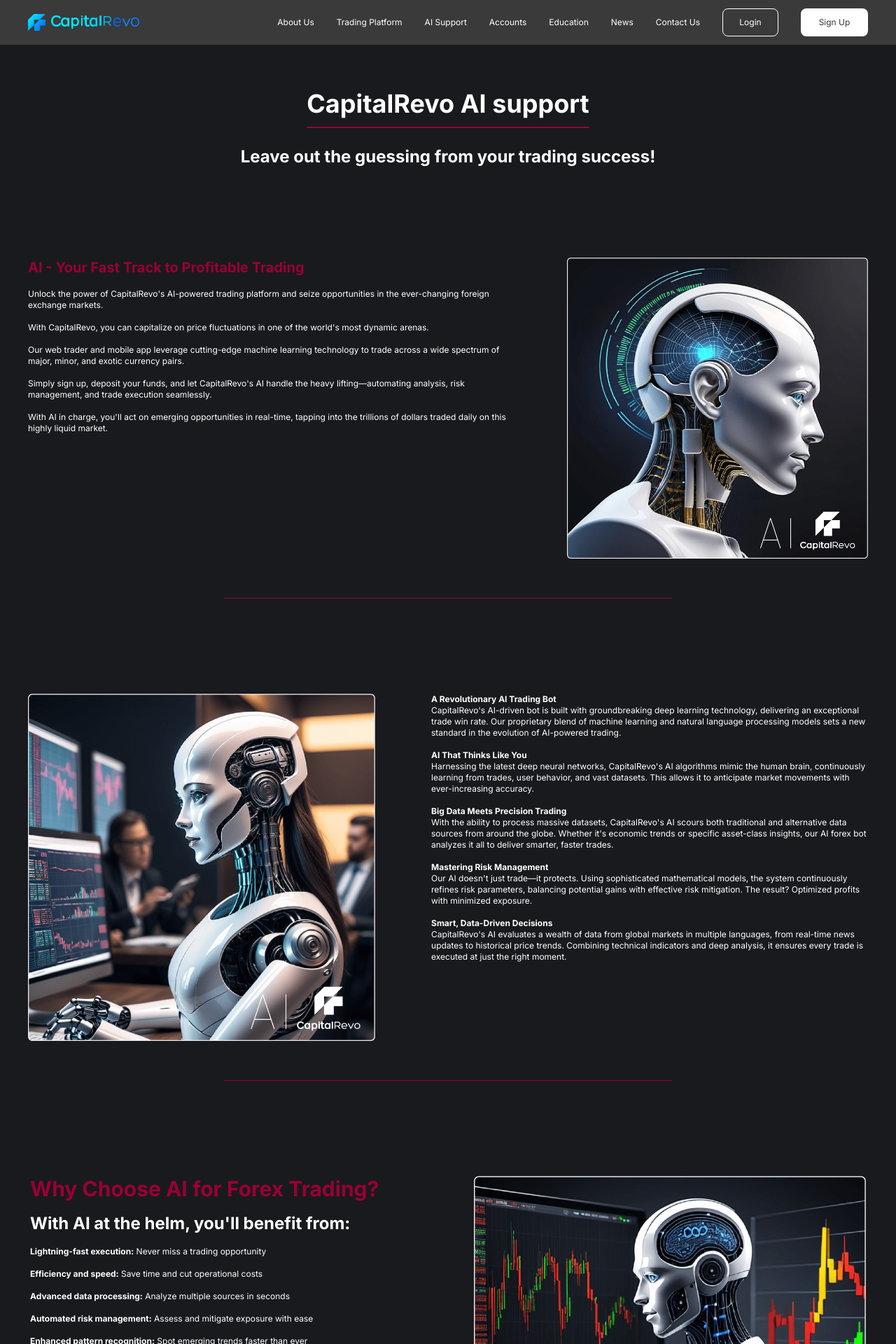
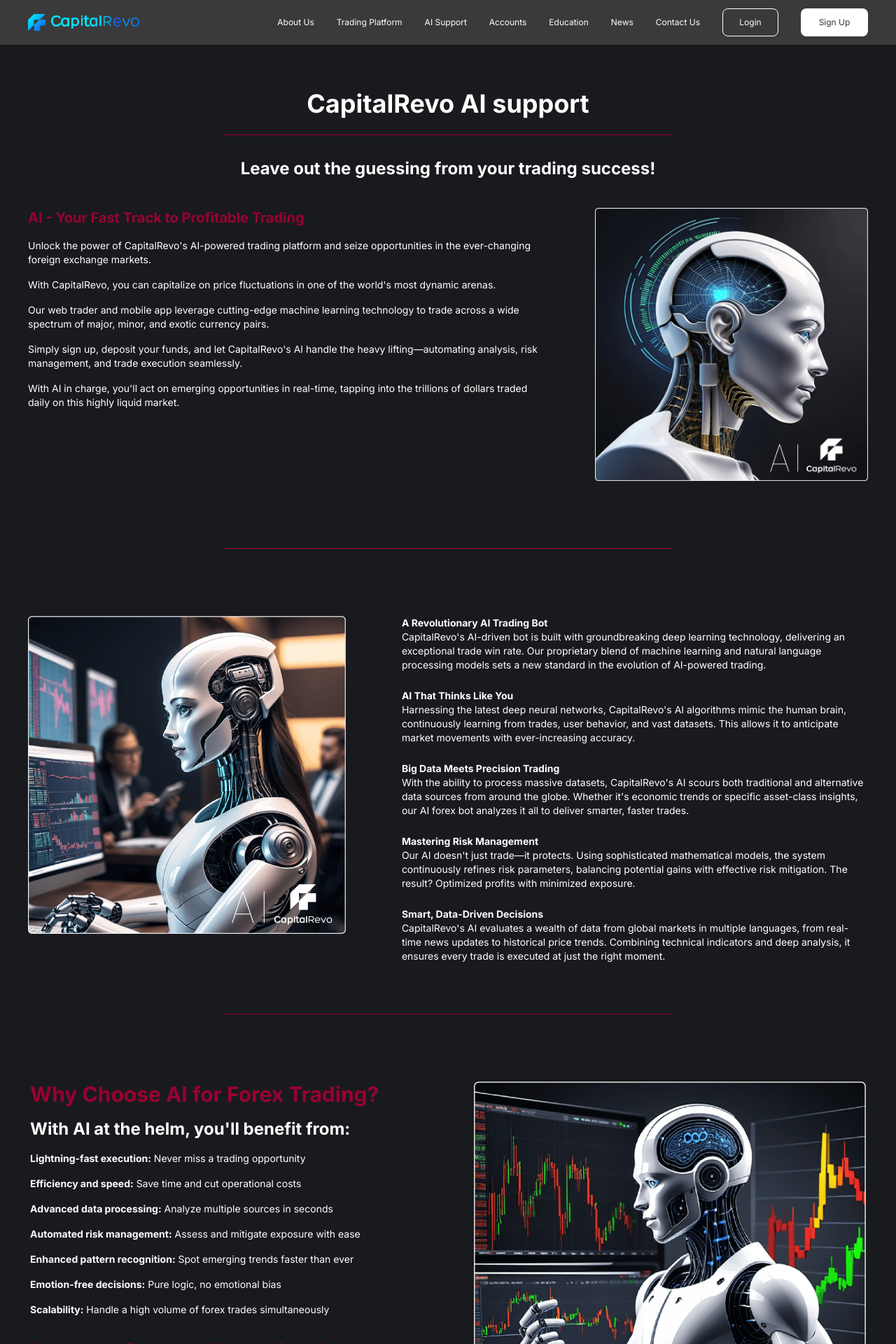
Before and after one commit to dragoljub123/capitalrevo, a Next.js app: page /ai-support in a window 1280 px wide. Shown: the top 1920 px of the page at 70% size. Built offline with nearby package versions, Linux system fonts and the light colour scheme.

Commit message:
promena peding

```diff
--- a/app/accounts/page.tsx
+++ b/app/accounts/page.tsx
@@ -35,10 +35,10 @@
     <div className="mx-auto">
       <Navbar />
       <div className=" pb-20 flex-row justify-center ">
-        <div className="crafy ">
+        <div className="crafy  ">
           <div className=" mx-auto flex items-center justify-center ">
             <div className="max-w-screen-xl mx-auto flex flex-col  justify-between items-center px-4 lg:px-0 h-full">
-              <h2 className="text-4xl py-4 text-white font-bold mb-6 mt-0 lg:mt-6 text-center lg:text-4xl ">
+              <h2 className="text-4xl py-4 text-white font-bold mb-6 mt-10 lg:mt-20 text-center lg:text-4xl ">
                 Choose the Right Account for Your Trading Needs
               </h2>
               <p className=" mb-4 text-center text-sm  text-white max-w-[900px]">
--- a/app/ai-support/page.tsx
+++ b/app/ai-support/page.tsx
@@ -18,13 +18,16 @@
   return (
     <div className="mx-auto bg-[#191A1E]">
       <Navbar />
-      <h2 className=" pt-32 text-white text-4xl text-center font-bold mb-4 underline decoration-[#990033] decoration-2 underline-offset-[20px]">
+      <h2 className=" hidden md:block  pt-32 text-white text-4xl text-center font-bold mb-4 ">
         CapitalRevo AI support
       </h2>
-      <h3 className="text-2xl mt-10 text-white font-bold text-center">
+      <div className="hidden md:flex  justify-center ">
+        <hr className="border-t-[1px] border-[#990033] w-[50%] my-2 " />
+      </div>
+      <h3 className="hidden md:block  text-2xl mt-6 text-white font-bold text-center">
         Leave out the guessing from your trading success!
       </h3>
-      <div className=" hidden md:flex md:justify-center  pt-32 ">
+      <div className=" hidden md:flex md:justify-center  pt-10 ">
         <div className="max-w-screen-xl flex justify-center text-white  h-[470px] ">
           {/* Leva strana */}
 
@@ -35,7 +38,7 @@
 
             {/* Prvi paragraf */}
             <div className="mb-4">
-              <p className="text-xs">
+              <p className="text-sm">
                 Unlock the power of CapitalRevo&apos;s AI-powered trading
                 platform and seize opportunities in the ever-changing foreign
                 exchange markets.
@@ -44,7 +47,7 @@
 
             {/* Drugi paragraf */}
             <div className="mb-4">
-              <p className="text-xs">
+              <p className="text-sm">
                 With CapitalRevo, you can capitalize on price fluctuations in
                 one of the world&apos;s most dynamic arenas.
               </p>
@@ -52,7 +55,7 @@
 
             {/* Treći paragraf */}
             <div className="mb-4">
-              <p className="text-xs">
+              <p className="text-sm">
                 Our web trader and mobile app leverage cutting-edge machine
                 learning technology to trade across a wide spectrum of major,
                 minor, and exotic currency pairs.
@@ -61,7 +64,7 @@
 
             {/* Četvrti paragraf */}
             <div className="mb-4">
-              <p className="text-xs">
+              <p className="text-sm">
                 Simply sign up, deposit your funds, and let CapitalRevo&apos;s
                 AI handle the heavy lifting—automating analysis, risk
                 management, and trade execution seamlessly.
@@ -70,7 +73,7 @@
 
             {/* Peti paragraf */}
             <div className="mb-4">
-              <p className="text-xs">
+              <p className="text-sm">
                 With AI in charge, you&apos;ll act on emerging opportunities in
                 real-time, tapping into the trillions of dollars traded daily on
                 this highly liquid market.
@@ -93,7 +96,7 @@
       <div className="hidden md:flex  justify-center ">
         <hr className="border-t-[1px] border-[#990033] w-[50%] my-4 " />
       </div>
-      <div className=" hidden md:flex md:justify-center  pt-20">
+      <div className=" hidden md:flex md:justify-center  pt-10">
         <div className="max-w-screen-xl flex justify-center text-white ">
           <div className="w-full p-4 xl:p-10">
             <Image
@@ -104,8 +107,8 @@
               className="w-full"
             />
           </div>
-          <div className="text-white text-xs p-4 xl:p-10">
-            <p className="mb-4">
+          <div className="text-white text-xs md:text-sm p-4 xl:p-10 ">
+            <p className="mb-6">
               <strong>A Revolutionary AI Trading Bot</strong>
               <br />
               CapitalRevo&apos;s AI-driven bot is built with groundbreaking deep
@@ -115,7 +118,7 @@
               AI-powered trading.
             </p>
 
-            <p className="mb-4">
+            <p className="mb-6">
               <strong>AI That Thinks Like You</strong>
               <br />
               Harnessing the latest deep neural networks, CapitalRevo&apos;s AI
@@ -124,7 +127,7 @@
               anticipate market movements with ever-increasing accuracy.
             </p>
 
-            <p className="mb-4">
+            <p className="mb-6">
               <strong>Big Data Meets Precision Trading</strong>
               <br />
               With the ability to process massive datasets, CapitalRevo&apos;s
@@ -134,7 +137,7 @@
               smarter, faster trades.
             </p>
 
-            <p className="mb-4">
+            <p className="mb-6">
               <strong>Mastering Risk Management</strong>
               <br />
               Our AI doesn&apos;t just trade—it protects. Using sophisticated
@@ -158,7 +161,7 @@
       <div className="hidden md:flex justify-center ">
         <hr className="border-t-[1px] border-[#990033] w-[50%] my-4 " />
       </div>
-      <div className="hidden md:flex md:justify-center pt-20">
+      <div className="hidden md:flex md:justify-center pt-10">
         <div className="max-w-screen-xl flex justify-center text-white">
           {/* Deo sa tekstom */}
           <div className=" p-4 xl:p-10">
@@ -173,31 +176,31 @@
             </h2>
 
             {/* Paragrafi sa tekstom */}
-            <p className="text-white text-xs my-4">
+            <p className="text-white text-sm  my-4">
               <strong>Lightning-fast execution:</strong> Never miss a trading
               opportunity
             </p>
-            <p className="text-white text-xs my-4">
+            <p className="text-white text-sm my-4">
               <strong>Efficiency and speed:</strong> Save time and cut
               operational costs
             </p>
-            <p className="text-white text-xs my-4">
+            <p className="text-white text-sm my-4">
               <strong>Advanced data processing:</strong> Analyze multiple
               sources in seconds
             </p>
-            <p className="text-white text-xs my-4">
+            <p className="text-white text-sm my-4">
               <strong>Automated risk management:</strong> Assess and mitigate
               exposure with ease
             </p>
-            <p className="text-white text-xs my-4">
+            <p className="text-white text-sm my-4">
               <strong>Enhanced pattern recognition:</strong> Spot emerging
               trends faster than ever
             </p>
-            <p className="text-white text-xs my-4">
+            <p className="text-white text-sm my-4">
               <strong>Emotion-free decisions:</strong> Pure logic, no emotional
               bias
             </p>
-            <p className="text-white text-xs my-4">
+            <p className="text-white text-sm my-4">
               <strong>Scalability:</strong> Handle a high volume of forex trades
               simultaneously
             </p>
--- a/app/components/AiPageM.tsx
+++ b/app/components/AiPageM.tsx
@@ -4,7 +4,15 @@
 const AiPageM = () => {
   return (
     <div className="mx-auto p-10 text-white">
-      {/* Naslov */}
+      <h2 className="   pt-10 text-white text-3xl text-center font-bold mb-4 ">
+        CapitalRevo AI support
+      </h2>
+      <div className="  flex justify-center ">
+        <hr className="border-t-[2px] border-[#990033] w-[90%] my-2 " />
+      </div>
+      <h3 className=" text-xl mt-2 mb-2 text-white font-bold text-center">
+        Leave out the guessing from your trading success!
+      </h3>
 
       {/* Slika */}
       <div className="w-full mb-4">
@@ -16,7 +24,7 @@
           className="w-full"
         />
       </div>
-      <h2 className="mb-4 text-2xl font-bold  underline text-[#990033]">
+      <h2 className="mb-4 text-lg font-bold   text-[#990033]">
         AI - Your Fast Track to Profitable Trading
       </h2>
 
@@ -62,7 +70,9 @@
           highly liquid market.
         </p>
       </div>
-
+      <div className="  flex justify-center ">
+        <hr className="border-t-[2px] border-[#990033] w-[100%] my-2 mb-5 " />
+      </div>
       {/* Slika */}
       <div className="w-full mb-4">
         <Image
@@ -118,7 +128,9 @@
         trends. Combining technical indicators and deep analysis, it ensures
         every trade is executed at just the right moment.
       </p>
-
+      <div className="  flex justify-center ">
+        <hr className="border-t-[2px] border-[#990033] w-[100%] my-2 mb-5" />
+      </div>
       <div className="w-full mb-4">
         <Image
           src="/HP AI Image 3.png" // zameni sa putanjom do tvoje slike
--- a/app/components/DailyNewsWidget.tsx
+++ b/app/components/DailyNewsWidget.tsx
@@ -22,13 +22,13 @@
     <div>
       <div className="bg-gray-50">
         <div className="pt-3 pb-5 flex-row justify-center items-center">
-          <h2 className=" naslovboja2 text-center text-4xl font-bold mt-10">
+          <h2 className=" naslovboja2 text-center text-4xl font-bold mt-6 px-20 md:px-0">
             CapitalRevo Daily News!
           </h2>
           <div className="flex justify-center ">
-            <p className="text-xl text-center mt-1 px-4 max-w-[900px] font-bold">
-              The biggest news and trends in the world of finance - <br /> EVERY
-              MARKET DAY!
+            <p className="text-md md:text-xl text-center my-2 px-4 max-w-[900px] font-bold">
+              The biggest news and trends in the world of finance - <br />
+              <span className="naslovboja2"> EVERY MARKET DAY!</span>
             </p>
           </div>
         </div>
--- a/app/globals.css
+++ b/app/globals.css
@@ -195,7 +195,7 @@
   display: flex;
   flex-direction: column;
   align-items: center;
-  padding: 96px 0px 160px;
+  padding: 30px 0px 160px;
   gap: 64px;
   width: auto;
   height: auto;
```
Also changed, not shown: app/news/page.tsx (+6 -5 lines), app/page.tsx (+13 -13 lines).
